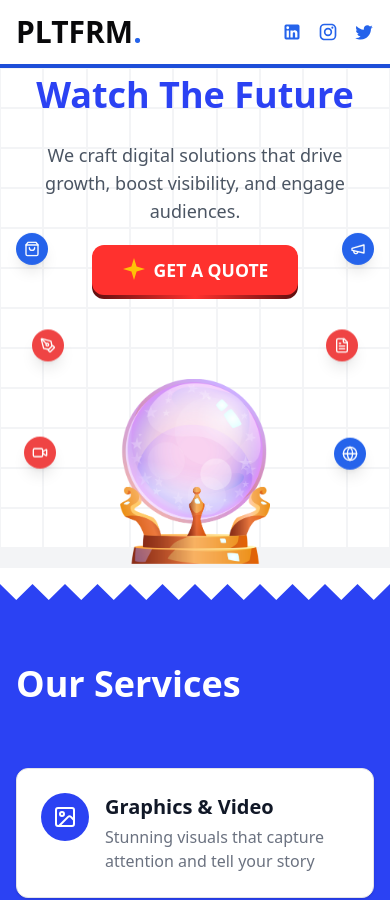
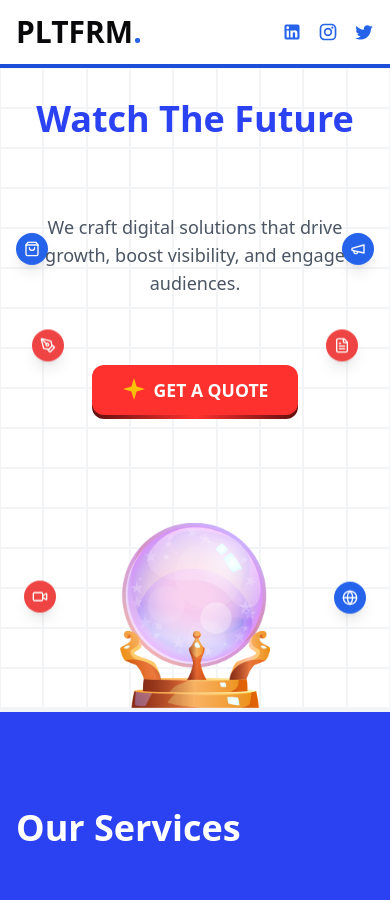
Before and after one commit to Ryrahul/PLTFRM, a React (Vite) app: page / in a window 390 px wide. Shown: the top 900 px of the page. Built offline with nearby package versions, Linux system fonts and the light colour scheme.

Commit message:
fix: responsiveness

```diff
--- a/src/components/featuredProjects.tsx
+++ b/src/components/featuredProjects.tsx
@@ -1,3 +1,4 @@
+import React from "react";
 import { motion } from "framer-motion";
 import { Button } from "./ui/button";
 import { Badge } from "./ui/badge";
@@ -34,11 +35,11 @@ export default function FeaturedProjects({ projects = defaultProjects }) {
                 rel="noopener noreferrer"
                 className="block group rounded-3xl overflow-hidden bg-white border shadow-lg hover:shadow-xl transition-all duration-300 hover:scale-[1.02] focus:outline-none focus:ring-2 focus:ring-[#2b42f3] focus:ring-offset-2"
               >
-                <div className="aspect-[4/3] relative bg-gray-50 p-12">
+                <div className="aspect-[4/3] relative bg-gray-50 p-6">
                   <img
                     src={project.imageUrl}
                     alt={project.title}
-                    className="object-contain w-full h-full p-8"
+                    className="object-contain w-full h-full p-4"
                   />
                 </div>
                 <div className="p-8">
--- a/src/components/hero-section.tsx
+++ b/src/components/hero-section.tsx
@@ -60,7 +60,7 @@ const HeroSection: FC = () => {
         variants={contentVariants}
         transition={{ duration: 0.8, ease: "easeInOut" }}
       >
-        <div className="max-w-4xl mx-auto text-center space-y-6 md:space-y-6">
+        <div className="max-w-4xl mx-auto text-center  py-6 space-y-12 md:space-y-6">
           <motion.h1
             className="text-4xl md:text-7xl leading-tight md:leading-normal font-extrabold text-[#2B42F3] relative z-10"
             initial="hidden"
@@ -73,7 +73,7 @@ const HeroSection: FC = () => {
           >
             Watch The Future
           </motion.h1>
-          <p className="text-lg md:text-2xl text-gray-600 font-medium px-4 relative z-10">
+          <p className="text-lg  py-6 md:py-0 md:text-2xl text-gray-600 font-medium px-4 relative z-10">
             We craft digital solutions that drive growth, boost visibility, and
             engage audiences.
           </p>
--- a/src/components/services-section.tsx
+++ b/src/components/services-section.tsx
@@ -110,7 +110,7 @@ export default function ServicesSection() {
       variants={sectionVariants}
       transition={{ duration: 0.8, ease: "easeInOut", delay: 0.2 }}
     >
-      <div className="absolute top-0 left-0 right-0 h-8 block md:hidden">
+      {/* <div className="absolute top-0 left-0 right-0 h-8 block md:hidden">
         <svg
           className="w-full h-full"
           viewBox="0 0 240 8"
@@ -123,7 +123,7 @@ export default function ServicesSection() {
             fill="white"
           />
         </svg>
-      </div>
+      </div> */}
 
       <div className="absolute top-0 left-0 right-0 h-8 hidden md:block">
         <svg
```
